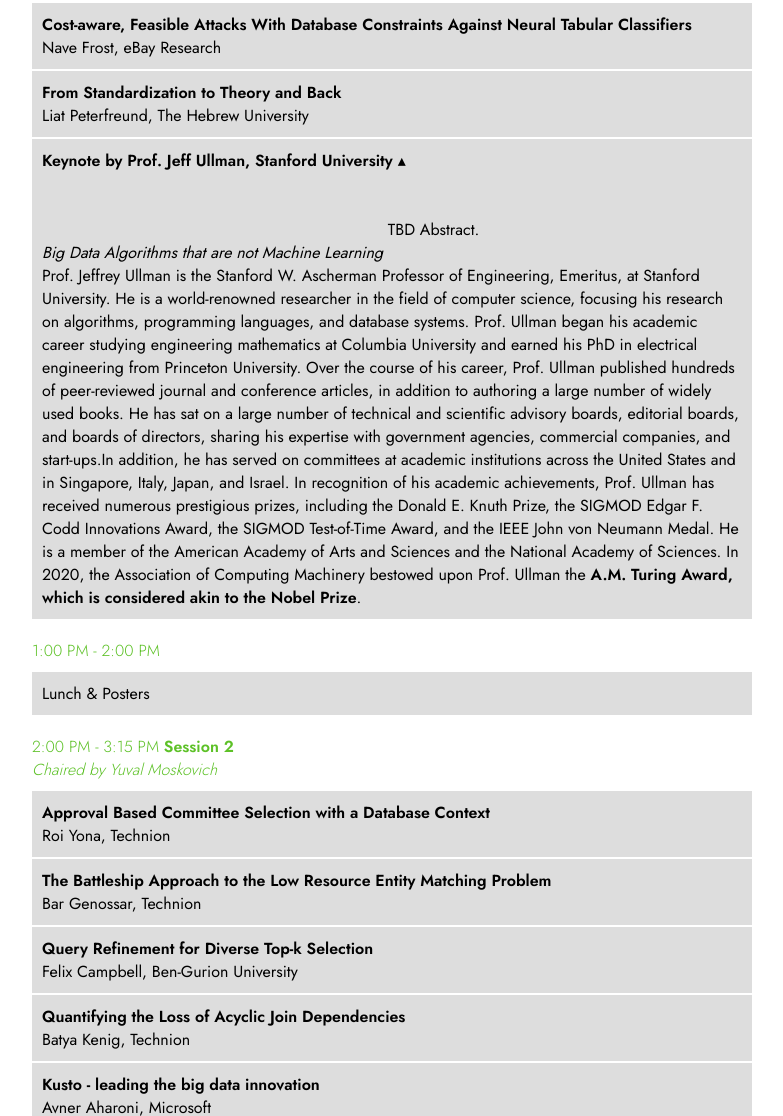
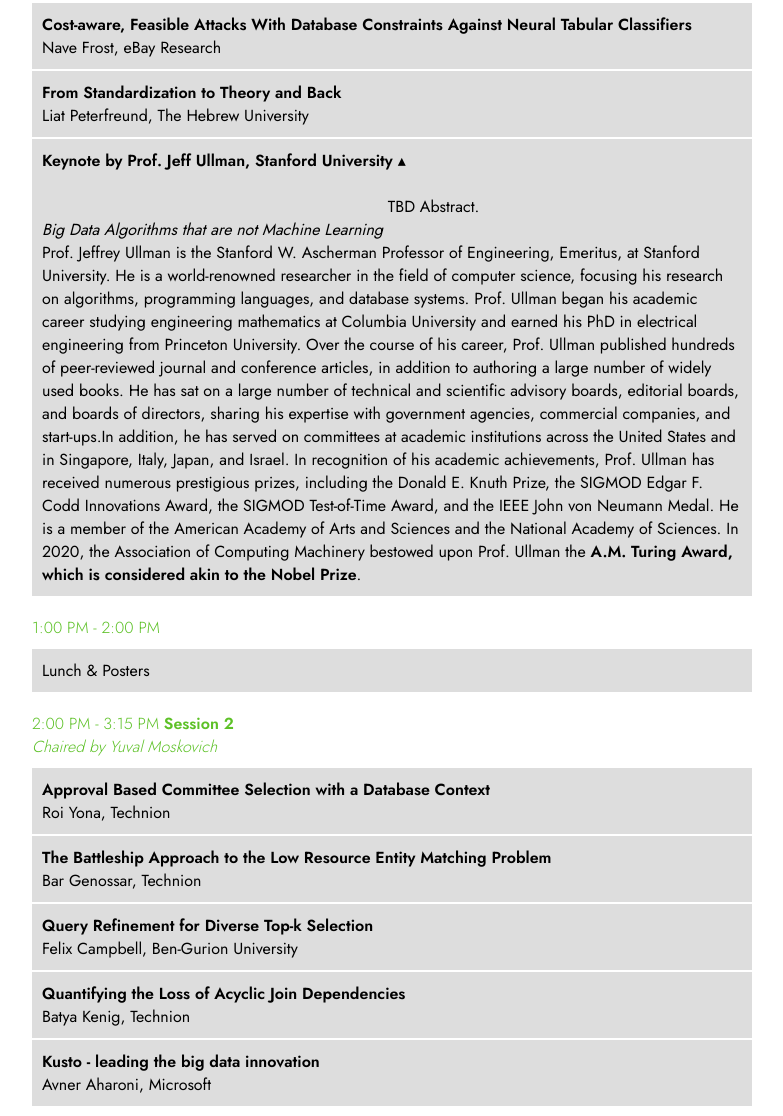
Before and after one commit to israeldbday2024/israeldbday2024.github.io, a plain HTML site: page program.html in a window 1280 px wide. Shown: the part 1051-2167 px from the top of the page, without its empty margins (368-1151 px from the left). Drawn offline with Linux system fonts and the light colour scheme.

Commit message:
Update program.html

```diff
--- a/program.html
+++ b/program.html
@@ -40,7 +40,7 @@
 			<div class="schedule-item">
 		                <input id="toggle2" class="toggle" type="checkbox" alt="Display keynote details2" checked><label for="toggle2" class="toggle-label"><strong>Keynote by Prof. Jeff Ullman, Stanford University</strong></label><br>
 		                <em>Big Data Algorithms that are not Machine Learning</em>
-		                <div class="collapse"><br><br>TBD Abstract.<br><br></div>
+		                <div class="collapse"><br>TBD Abstract.<br><br></div>
 		                <div class="collapse">Prof. Jeffrey Ullman is the Stanford W. Ascherman Professor of Engineering, Emeritus, at Stanford University. He is a world-renowned researcher in the field of computer science, focusing his research on algorithms, programming languages, and database systems. Prof. Ullman began his academic career studying engineering mathematics at Columbia University and earned his PhD in electrical engineering from Princeton University. Over the course of his career, Prof. Ullman published hundreds of peer-reviewed journal and conference articles, in addition to authoring a large number of widely used books. He has sat on a large number of technical and scientific advisory boards, editorial boards, and boards of directors, sharing his expertise with government agencies, commercial companies, and start-ups.In addition, he has served on committees at academic institutions across the United States and in Singapore, Italy, Japan, and Israel. In recognition of his academic achievements, Prof. Ullman has received numerous prestigious prizes, including the Donald E. Knuth Prize, the SIGMOD Edgar F. Codd Innovations Award, the SIGMOD Test-of-Time Award, and the IEEE John von Neumann Medal. He is a member of the American Academy of Arts and Sciences and the National Academy of Sciences. In 2020, the Association of Computing Machinery bestowed upon Prof. Ullman the <strong>A.M. Turing Award, which is considered akin to the Nobel Prize</strong>.</div>
 	            	</div>
 <!-- 			<div class="schedule-item">
```
